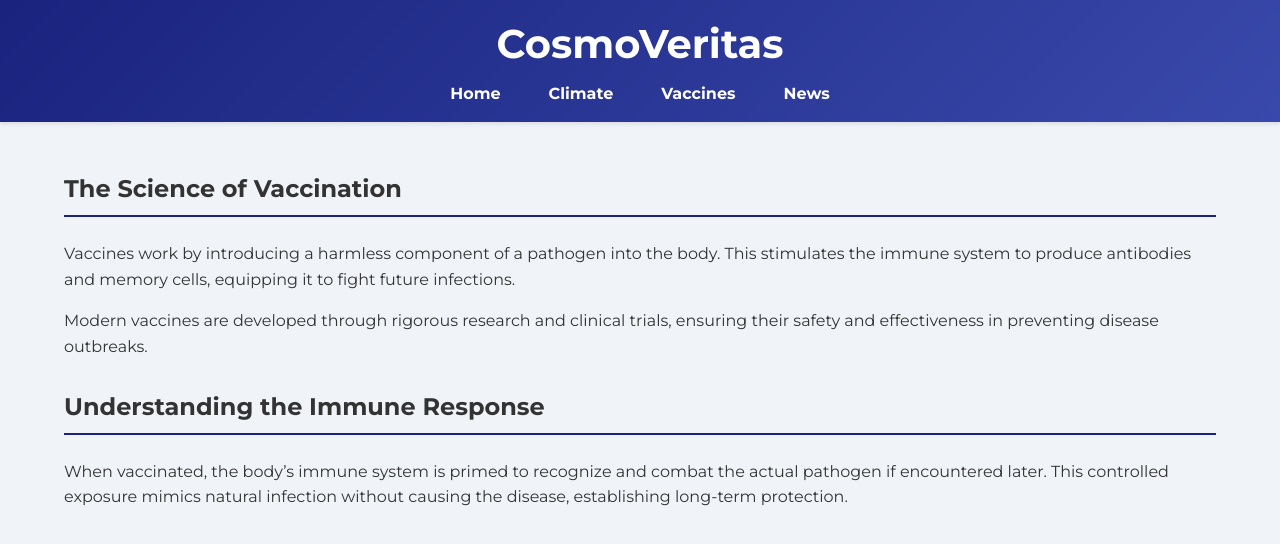
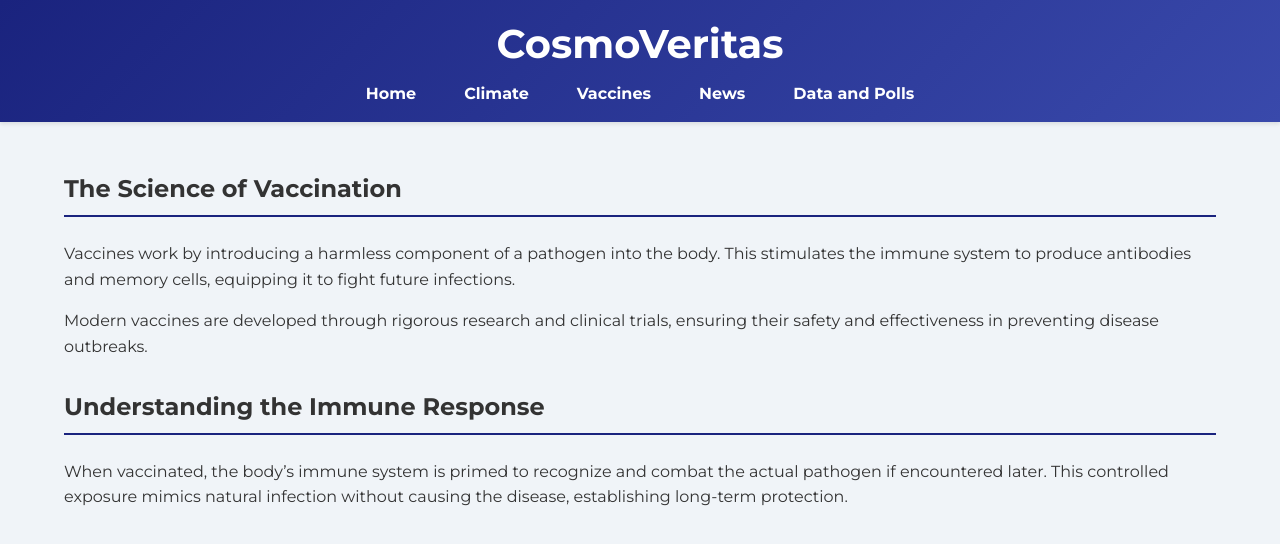
Before and after one commit to Kavin-Anreddy/CosmoVeritas, a plain HTML site: page vaccines-history.html in a window 1280 px wide. Drawn offline with Linux system fonts and the light colour scheme.

Commit message:
Update vaccines-history.html

```diff
--- a/vaccines-history.html
+++ b/vaccines-history.html
@@ -31,6 +31,8 @@
             </ul>
           </li>
           <li><a href="news.html">News</a></li>
+                   <li><a href="data-polls.html">Data and Polls</a></li>
+
         </ul>
       </nav>
     </div>
```
